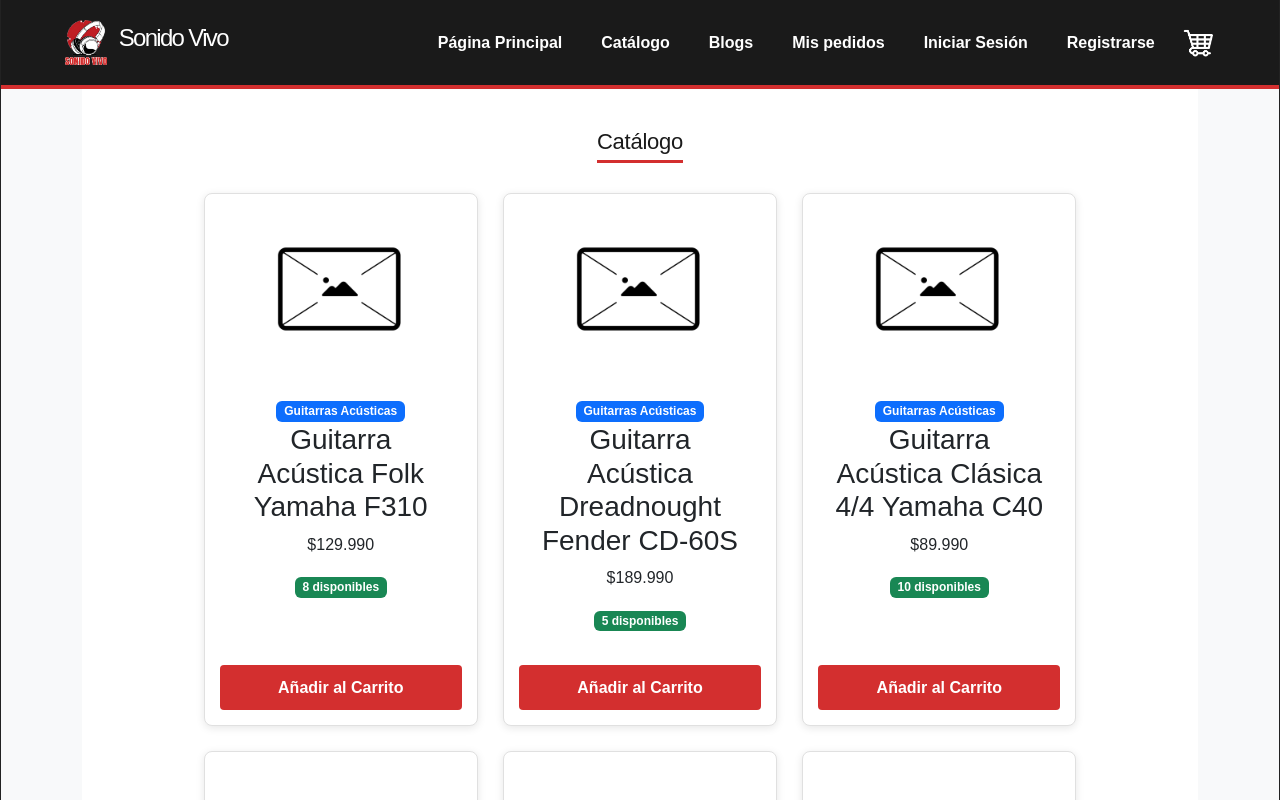
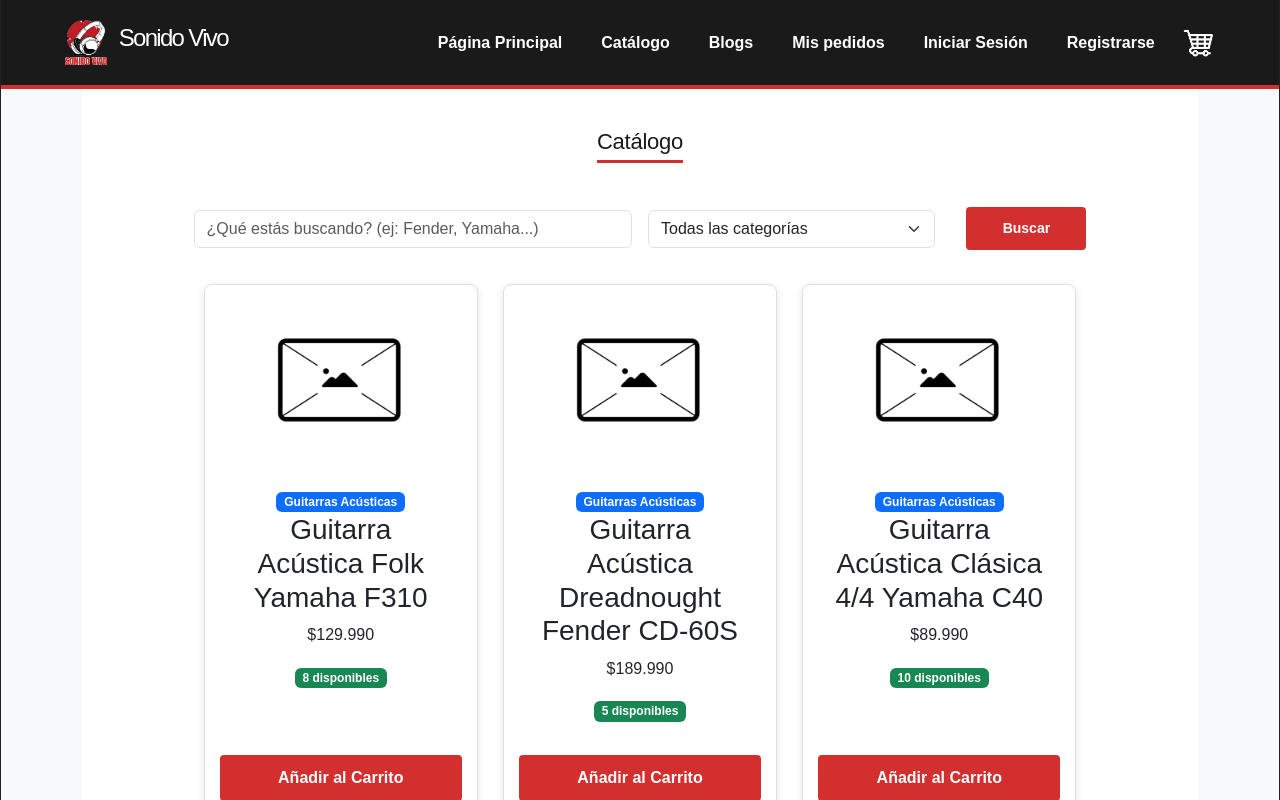
Before and after one commit to CodedbyMeTheGreatest/tienda-sonido-vivo, a React (Vite) app: page /catalogo in a window 1280 px wide. Built offline with nearby package versions, Linux system fonts and the light colour scheme.

Commit message:
Implementando busqueda por nombre y categoria en el catalogo

```diff
--- a/src/App.css
+++ b/src/App.css
@@ -1353,3 +1353,24 @@
     border-radius: 4px;
     font-weight: bold;
 }
+
+
+/* Barra de Filtros del Catálogo */
+
+/* Botón del catálogo con tamaño moderado */
+.boton-buscar-catalogo {
+    padding: 10px 24px;
+    background-color: #d32f2f;
+    color: #ffffff;
+    border: none;
+    border-radius: 4px;
+    font-weight: bold;
+    font-size: 14px;
+    cursor: pointer;
+    min-width: 120px;
+    transition: background-color 0.2s;
+}
+
+.boton-buscar-catalogo:hover {
+    background-color: #b71c1c;
+}
--- a/src/App.jsx
+++ b/src/App.jsx
@@ -33,19 +33,21 @@
                 <Routes>
                   <Route path="/" element={<Inicio />} />
                   <Route path="/login" element={<Login />} />
-                  <Route path="/catalogo" element={<Catalogo />} />
+                  <Route path="/registro" element={<Registro />} />
+                  <Route path="/checkout" element={<Checkout />} />
                   <Route path="/blog" element={<Blog />} />
                   <Route path="/blog/:id" element={<DetalleBlog />} />
+                  <Route path="/catalogo" element={<Catalogo />} />
+                  <Route path="/categoria/:nombre" element={<Catalogo />} />
+                  <Route path="/buscar/:texto" element={<Catalogo />} />
+                  <Route path="/producto/:codigo" element={<Producto />}></Route>
                   <Route path="/carrito" element={<Carrito />} />
-                  <Route path="/producto/:codigo" element={<Producto />}></Route>
-                  <Route path="/registro" element={<Registro />} />
-                  <Route path="/checkout" element={<Checkout />} />
                   <Route path="/compra-exitosa/:id" element={<CompraExitosa />} />
                   <Route path="/compra-fallida" element={<CompraFallida />} />
                   <Route path="/mis-pedidos" element={<MisPedidos />} />
-                  <Route path="/admin/" element={<InicioAdmin/>} />
-                  <Route path="/admin/productos" element={<AdminProductos/>}></Route>
-                  <Route path="/admin/usuarios" element={<AdminUsuarios/>}></Route>
+                  <Route path="/admin/" element={<InicioAdmin />} />
+                  <Route path="/admin/productos" element={<AdminProductos />}></Route>
+                  <Route path="/admin/usuarios" element={<AdminUsuarios />}></Route>
                 </Routes>
               </BrowserRouter>
             </CarritoProvider>
--- a/src/components/organisms/CatalogoProducto.jsx
+++ b/src/components/organisms/CatalogoProducto.jsx
@@ -1,13 +1,89 @@
+import { useState, useEffect } from "react";
+import { useNavigate, useParams } from "react-router-dom";
+import { Form, Row, Col } from "react-bootstrap";
 import TarjetaProducto from "../molecules/TarjetaProducto";
-import imagen from "../../assets/placeholder.png"
+import Boton from "../atoms/Boton";
+import { useProductos } from "../../context/ProductContext";
+import { categoriasDe } from "../../utils/categorias";
+import imagen from "../../assets/placeholder.png";
 
 function CatalogoProducto(props) {
+    const navigate = useNavigate();
+    const params = useParams();
+
+    const { productos: todosLosProductos } = useProductos();
+    const listaCategorias = categoriasDe(todosLosProductos);
+
+    const [textoBusqueda, setTextoBusqueda] = useState(params.texto || "");
+    const [categoriaSeleccionada, setCategoriaSeleccionada] = useState(params.nombre || "");
+
+    useEffect(() => {
+        setTextoBusqueda(params.texto || "");
+        setCategoriaSeleccionada(params.nombre || "");
+    }, [params.texto, params.nombre]);
+
+    const ejecutarBusqueda = (e) => {
+        e.preventDefault();
+        const textoLimpio = textoBusqueda.trim();
+        if (textoLimpio) {
+            navigate(`/buscar/${encodeURIComponent(textoLimpio)}`);
+        } else {
+            navigate("/catalogo");
+        }
+    };
+
+    const cambiarCategoria = (e) => {
+        const nuevaCategoria = e.target.value;
+        setCategoriaSeleccionada(nuevaCategoria);
+        if (nuevaCategoria) {
+            navigate(`/categoria/${encodeURIComponent(nuevaCategoria)}`);
+        } else {
+            navigate("/catalogo");
+        }
+    };
 
     return (
         <section className="catalogo">
             <h2>Catálogo</h2>
+
+            <Form onSubmit={ejecutarBusqueda} className="my-4">
+                <Row className="g-3 align-items-center">
+                    <Col xs={12} lg={6}>
+                        <Form.Control
+                            type="search"
+                            placeholder="¿Qué estás buscando? (ej: Fender, Yamaha...)"
+                            value={textoBusqueda}
+                            onChange={(e) => setTextoBusqueda(e.target.value)}
+                        />
+                    </Col>
+
+                    <Col xs={12} lg={4}>
+                        <Form.Select
+                            value={categoriaSeleccionada}
+                            onChange={cambiarCategoria}
+                        >
+                            <option value="">Todas las categorías</option>
+                            {listaCategorias.map((cat) => (
+                                <option key={cat} value={cat}>
+                                    {cat}
+                                </option>
+                            ))}
+                        </Form.Select>
+                    </Col>
+
+                    <Col xs={12} lg={2} className="text-center text-lg-end">
+                        <Boton
+                            tipo="submit"
+                            texto="Buscar"
+                            className="boton-buscar-catalogo"
+                        />
+                    </Col>
+                </Row>
+            </Form>
+
             <div className="grilla-productos">
-                {props.productos.map((p) => (
+                {props.productos.length > 0 ? (
+                    props.productos.map((p) => (
                         <TarjetaProducto
                             key={p.codigo}
                             producto={p}
@@ -16,12 +92,16 @@
                             productoTextAlt={`Imagen de ${p.nombre} ${p.marca} ${p.modelo}`}
                             productoNombreCompleto={`${p.nombre} ${p.marca} ${p.modelo}`}
                             onAdd={props.onAdd}
-                    >
-                    </TarjetaProducto>
-                ))}
+                        />
+                    ))
+                ) : (
+                    <p className="mensaje-vacio">
+                        No se encontraron productos que coincidan con la búsqueda.
+                    </p>
+                )}
             </div>
         </section>
     );
-};
+}
 
 export default CatalogoProducto;
--- a/src/pages/Catalogo.jsx
+++ b/src/pages/Catalogo.jsx
@@ -4,24 +4,26 @@
 import PlantillaPublica from "../components/templates/PlantillaPublica";
 import { useCart } from '../context/CarritoContext';
 import { useProductos } from "../context/ProductContext";
+import { filtrarProductos } from '../utils/filtrarProductos';
 
 function Catalogo() {
     const { productos } = useProductos();
+    const carrito = useCart()
 
     const params = useParams()
     const nombre = params.nombre ?? ''
     const texto = params.texto ?? ''
 
-    const carrito = useCart()
+    const productosVisibles = filtrarProductos(productos, { texto, categoria: nombre });
 
     let titulo = 'Catálogo'
-    if (nombre) titulo = nombre
+    if (nombre) titulo = `Categoría: ${nombre}`;
     if (texto) titulo = `Resultados para "${texto}"`
     useTituloPagina(titulo)
 
     return (
         <PlantillaPublica>
-            <CatalogoProducto productos={productos} onAdd={carrito.añadir}></CatalogoProducto>
+            <CatalogoProducto titulo={titulo} productos={productosVisibles} onAdd={carrito.añadir}></CatalogoProducto>
         </PlantillaPublica>
     );
 }
--- /dev/null
+++ b/src/utils/filtrarProductos.js
@@ -0,0 +1,10 @@
+export function filtrarProductos(productos, filtros = {}) {
+  const buscado = (filtros.texto || '').trim().toLowerCase()
+  const categoria = filtros.categoria || ''
+
+  return productos.filter((p) => {
+    const coincideTexto = buscado === '' || p.nombre.toLowerCase().includes(buscado)
+    const coincideCategoria = categoria === '' || p.categoria === categoria
+    return coincideTexto && coincideCategoria
+  })
+}
```
Also changed, not shown: 1 other file (tests, documents, lock files or other folders). Lines whose indentation alone changed are shown as unchanged.
